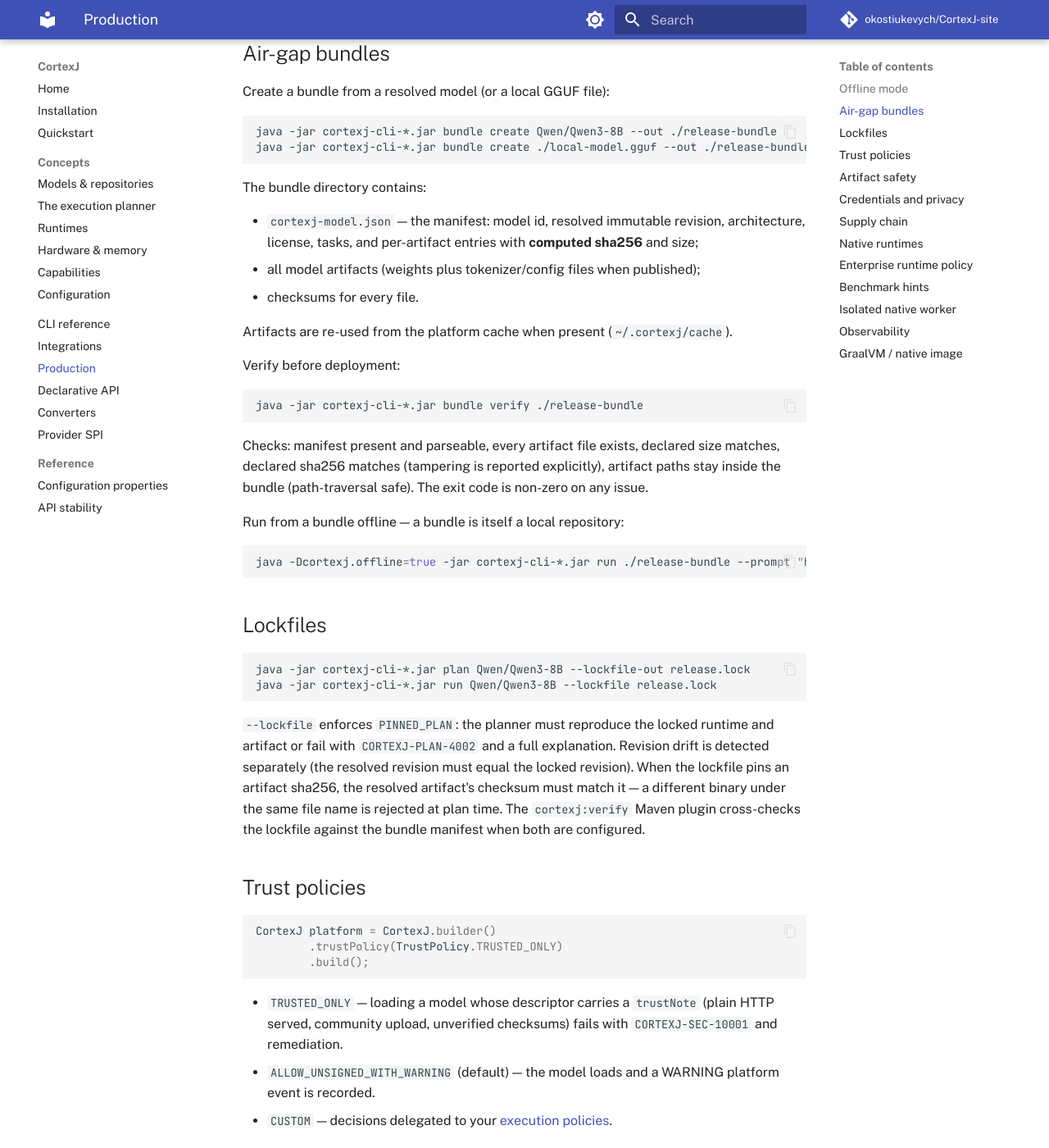
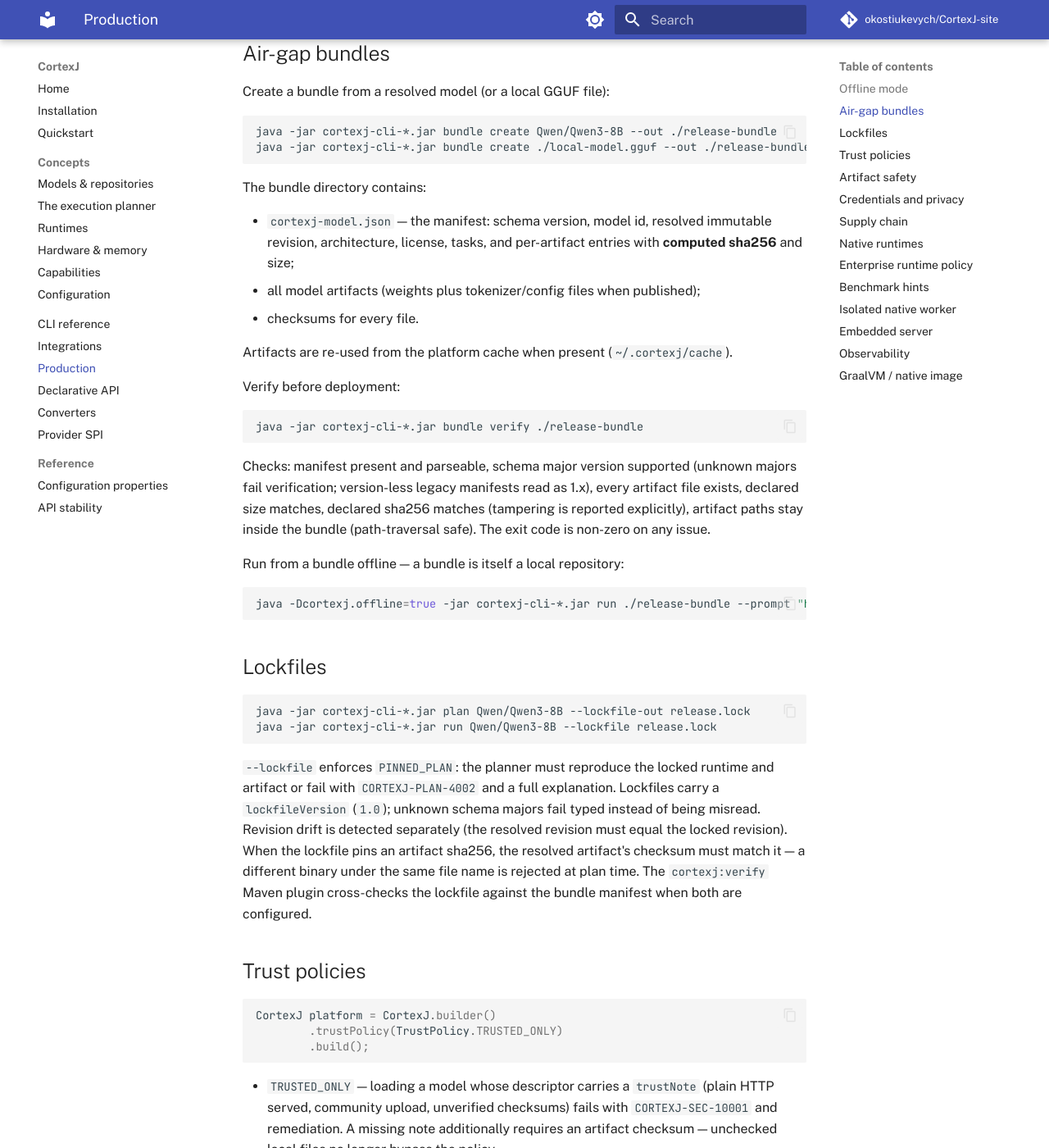
Before and after one commit to okostiukevych/CortexJ-site, an MkDocs documentation site: the page built from site-docs/docs/production.md, in a window 1280 px wide and 1400 px high, scrolled down 669 px. Shown: the whole window at 82% size. Built offline with MkDocs 1.6.1 and Material for MkDocs 9.7.7, drawn with Linux system fonts in a browser that asks for light colours; comment, search, counter and statistics services are not loaded; some of the changed text lies outside the part shown.

Commit message:
Docs sync with CortexJ: v3 messaging, config table, server behavior, trust, versions
- v3 two-level messaging (Runtime product first) in landing + docs index.
- configuration-properties: fixed remote-key builder/sysprop, dropped
  unread HUGGING_FACE_HUB_TOKEN, corrected download/load pool split,
  added 12 missing settings (load/async pools, memory limit, stream
  workers, generate timeout, body cap, probe/unknown-memory/circuit,
  private-host opt-out, proxy); server auth wording honest.
- production: enterprise fail-closed, trust checksum requirement,
  credential sources, embedded-server behavior (validation codes,
  503/504/429, TLS posture), bundle/lockfile schema versions.
- integrations: spring-ai 1.0.7, langchain4j 1.21.x.
- landing: honest status (548 tests, SpotBugs 0, CI lanes prepared
  but gated) instead of stale/false claims.

````diff
--- a/site-docs/docs/production.md
+++ b/site-docs/docs/production.md
@@ -35,9 +35,9 @@
 
 The bundle directory contains:
 
-- `cortexj-model.json` — the manifest: model id, resolved immutable revision,
-    architecture, license, tasks, and per-artifact entries with **computed sha256**
-    and size;
+- `cortexj-model.json` — the manifest: schema version, model id, resolved
+    immutable revision, architecture, license, tasks, and per-artifact entries
+    with **computed sha256** and size;
 - all model artifacts (weights plus tokenizer/config files when published);
 - checksums for every file.
 
@@ -49,8 +49,10 @@
 java -jar cortexj-cli-*.jar bundle verify ./release-bundle
 ```
 
-Checks: manifest present and parseable, every artifact file exists, declared size
-matches, declared sha256 matches (tampering is reported explicitly), artifact paths
+Checks: manifest present and parseable, schema major version supported
+(unknown majors fail verification; version-less legacy manifests read as
+1.x), every artifact file exists, declared size matches, declared sha256
+matches (tampering is reported explicitly), artifact paths
 stay inside the bundle (path-traversal safe). The exit code is non-zero on any issue.
 
 Run from a bundle offline — a bundle is itself a local repository:
@@ -67,8 +69,10 @@
 ```
 
 `--lockfile` enforces `PINNED_PLAN`: the planner must reproduce the locked runtime and
-artifact or fail with `CORTEXJ-PLAN-4002` and a full explanation. Revision drift is
-detected separately (the resolved revision must equal the locked revision). When the
+artifact or fail with `CORTEXJ-PLAN-4002` and a full explanation. Lockfiles carry
+a `lockfileVersion` (`1.0`); unknown schema majors fail typed instead of being
+misread. Revision drift is detected separately (the resolved revision must equal
+the locked revision). When the
 lockfile pins an artifact sha256, the resolved artifact's checksum must match it — a
 different binary under the same file name is rejected at plan time. The
 `cortexj:verify` Maven plugin cross-checks the lockfile against the bundle manifest
@@ -84,7 +88,8 @@
 
 - `TRUSTED_ONLY` — loading a model whose descriptor carries a `trustNote` (plain
     HTTP served, community upload, unverified checksums) fails with
-    `CORTEXJ-SEC-10001` and remediation.
+    `CORTEXJ-SEC-10001` and remediation. A missing note additionally requires
+    an artifact checksum — unchecked local files no longer bypass the policy.
 - `ALLOW_UNSIGNED_WITH_WARNING` (default) — the model loads and a WARNING platform
     event is recorded.
 - `CUSTOM` — decisions delegated to your
@@ -228,6 +236,22 @@
 the worker and cancellation stops the child generation. See
 `docs/isolated-worker.md` in the repository for the protocol and v1 limitations.
 
+## Embedded server
+
+One server instance serves one loaded model over OpenAI-compatible routes.
+Capacity is split by design: streams wait on a dedicated pool, unary
+generations on a bounded pool with a ceiling:
+
+- generation parameters are range-checked (`temperature` in [0, 2],
+    `max_tokens` in [1, 1000000], `top_p` in [0, 1]); unknown message
+    roles and oversized batches fail with typed 400s;
+- a stuck unary generation answers 504 after
+    `cortexj.server.generateTimeoutMillis` (default 30 min);
+- saturation (streams or unary) answers 503 with `Retry-After`;
+- bearer failures are throttled per IP (5 per 60 s → 60 s block, 429);
+- non-loopback binds require plaintext-HTTP awareness: terminate TLS at a
+    reverse proxy, the server itself speaks plain HTTP.
+
 ## Observability
 
 Platform events flow to OpenTelemetry through `cortexj-observability` —
````
Also changed, not shown: other parts of site-docs/docs/production.md (+8 -5 lines), index.html (+12 -12 lines), site-docs/docs/concepts/configuration.md (+5 -3 lines), site-docs/docs/index.md (+5 -4 lines), site-docs/docs/integrations.md (+2 -2 lines), site-docs/docs/reference/configuration-properties.md (+15 -4 lines).
